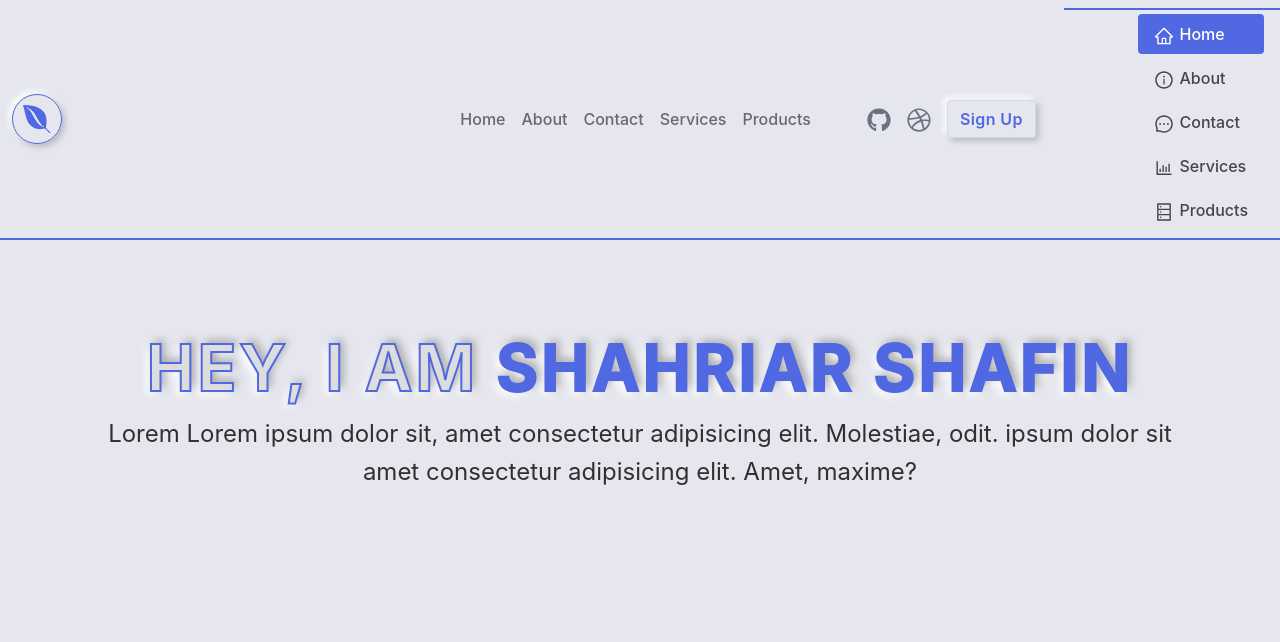
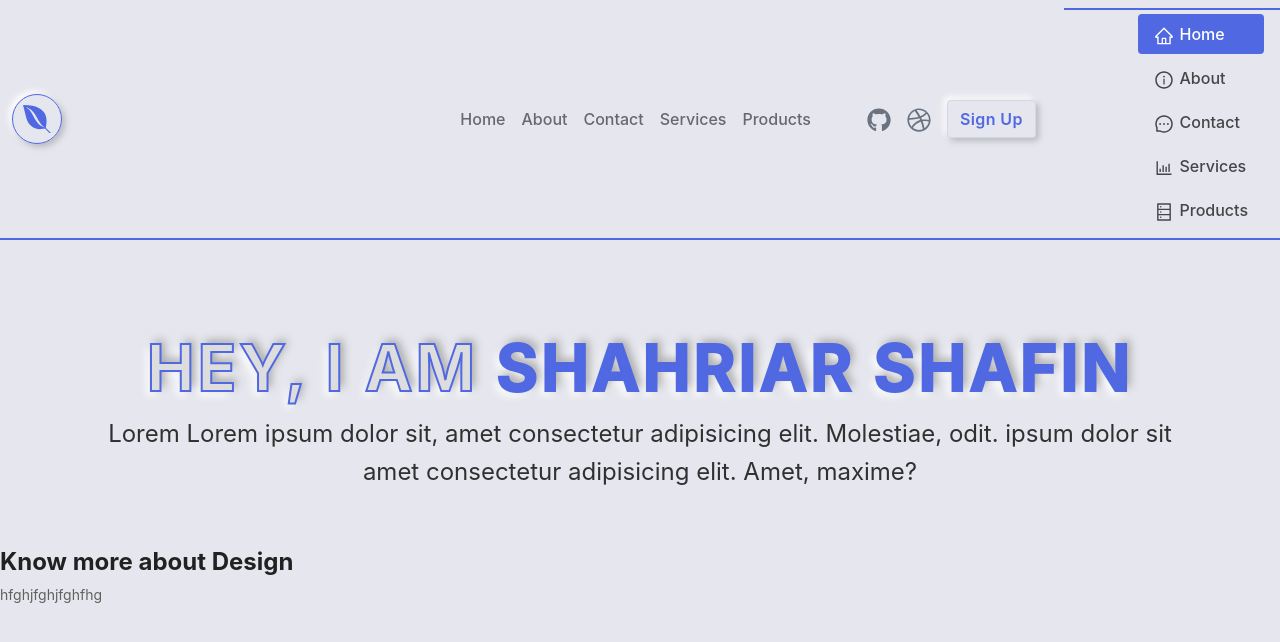
Before and after one commit to shahriarshafin/soft-ui, a Next.js app: page / in a window 1280 px wide. Shown: the top 642 px of the page. Built offline with nearby package versions, Linux system fonts and the light colour scheme.

Commit message:
Section info component added

```diff
--- /dev/null
+++ b/components/SectionInfo.jsx
@@ -0,0 +1,22 @@
+import styled from 'styled-components';
+
+const SectionInfo = (props) => {
+	return (
+		<>
+			<Heading>{props.Heading}</Heading>
+			<Description> {props.Description}</Description>
+		</>
+	);
+};
+
+export default SectionInfo;
+const Heading = styled.h4`
+	color: rgb(33, 33, 33);
+	font-weight: 700;
+	font-size: 1.5rem;
+`;
+const Description = styled.p`
+	font-weight: 400;
+	color: rgb(97, 97, 97);
+	font-size: 0.875rem;
+`;
--- a/pages/index.js
+++ b/pages/index.js
@@ -1,6 +1,7 @@
 import 'bootstrap/dist/css/bootstrap.min.css';
 import BootNav from '../components/BootNav';
 import HeroSection from '../components/HeroSection';
+import SectionInfo from '../components/SectionInfo';
 import GlobalStyle from '../Styles/GlobalStyle';
 export default function Home() {
 	return (
@@ -8,6 +9,10 @@ export default function Home() {
 			<GlobalStyle />
 			<BootNav />
 			<HeroSection />
+			<SectionInfo
+				Heading='Know more about Design'
+				Description='hfghjfghjfghfhg'
+			/>
 		</>
 	);
 }
```
